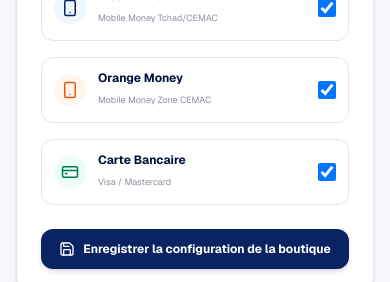
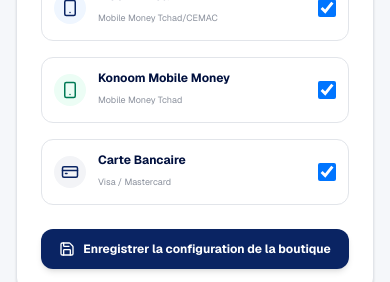
Before and after one commit to marcmahonte-art/innov-pay, a Next.js app in the folder frontend/: page /dashboard/boutique in a window 390 px wide. Shown: the part 940-1222 px from the top of the page. Built offline with nearby package versions, Linux system fonts and the light colour scheme; sample sign-in values are in the browser's storage.

Commit message:
feat: replace Orange Money with Konoom Mobile Money in frontend

```diff
--- a/frontend/src/app/dashboard/boutique/page.tsx
+++ b/frontend/src/app/dashboard/boutique/page.tsx
@@ -22,7 +22,7 @@ export default function BoutiquePage() {
   // Accepted payment methods
   const [acceptAirtel, setAcceptAirtel] = useState(true);
   const [acceptMoov, setAcceptMoov] = useState(true);
-  const [acceptOrange, setAcceptOrange] = useState(true);
+  const [acceptKonoom, setAcceptKonoom] = useState(true);
   const [acceptCard, setAcceptCard] = useState(true);
 
   // Products state (mock boutique products list)
@@ -54,12 +54,12 @@ export default function BoutiquePage() {
 
     const savedAirtel = localStorage.getItem('boutique_acceptAirtel');
     const savedMoov = localStorage.getItem('boutique_acceptMoov');
-    const savedOrange = localStorage.getItem('boutique_acceptOrange');
+    const savedKonoom = localStorage.getItem('boutique_acceptKonoom');
     const savedCard = localStorage.getItem('boutique_acceptCard');
 
     if (savedAirtel !== null) setAcceptAirtel(savedAirtel === 'true');
     if (savedMoov !== null) setAcceptMoov(savedMoov === 'true');
-    if (savedOrange !== null) setAcceptOrange(savedOrange === 'true');
+    if (savedKonoom !== null) setAcceptKonoom(savedKonoom === 'true');
     if (savedCard !== null) setAcceptCard(savedCard === 'true');
 
     const savedProducts = localStorage.getItem('boutique_products');
@@ -86,7 +86,7 @@ export default function BoutiquePage() {
 
       localStorage.setItem('boutique_acceptAirtel', String(acceptAirtel));
       localStorage.setItem('boutique_acceptMoov', String(acceptMoov));
-      localStorage.setItem('boutique_acceptOrange', String(acceptOrange));
+      localStorage.setItem('boutique_acceptKonoom', String(acceptKonoom));
       localStorage.setItem('boutique_acceptCard', String(acceptCard));
 
       localStorage.setItem('boutique_products', JSON.stringify(products));
@@ -252,7 +252,7 @@ export default function BoutiquePage() {
                   {/* Airtel Money Toggle */}
                   <div className="flex items-center justify-between p-3 border border-[#e2e5ea] rounded-xl hover:bg-slate-50 transition cursor-pointer">
                     <div className="flex items-center gap-3">
-                      <div className="w-8 h-8 rounded-full bg-orange-50 text-[#ea580c] flex items-center justify-center shrink-0">
+                      <div className="w-8 h-8 rounded-full bg-[#ea580c]/10 text-[#ea580c] flex items-center justify-center shrink-0">
                         <Smartphone className="h-4.5 w-4.5" />
                       </div>
                       <div>
@@ -287,21 +287,21 @@ export default function BoutiquePage() {
                     />
                   </div>
 
-                  {/* Orange Money Toggle */}
+                  {/* Konoom Money Toggle */}
                   <div className="flex items-center justify-between p-3 border border-[#e2e5ea] rounded-xl hover:bg-slate-50 transition cursor-pointer">
                     <div className="flex items-center gap-3">
-                      <div className="w-8 h-8 rounded-full bg-orange-50 text-[#ea580c] flex items-center justify-center shrink-0">
+                      <div className="w-8 h-8 rounded-full bg-emerald-50 text-emerald-700 flex items-center justify-center shrink-0">
                         <Smartphone className="h-4.5 w-4.5" />
                       </div>
                       <div>
-                        <span className="text-xs font-bold text-[#00103e] block">Orange Money</span>
-                        <span className="text-[9px] text-[#8b919d]">Mobile Money Zone CEMAC</span>
+                        <span className="text-xs font-bold text-[#00103e] block">Konoom Mobile Money</span>
+                        <span className="text-[9px] text-[#8b919d]">Mobile Money Tchad</span>
                       </div>
                     </div>
                     <input
                       type="checkbox"
-                      checked={acceptOrange}
-                      onChange={(e) => setAcceptOrange(e.target.checked)}
+                      checked={acceptKonoom}
+                      onChange={(e) => setAcceptKonoom(e.target.checked)}
                       className="rounded border-[#e2e5ea] text-[#0a2463] focus:ring-[#0a2463] h-4.5 w-4.5 cursor-pointer"
                     />
                   </div>
@@ -309,7 +309,7 @@ export default function BoutiquePage() {
                   {/* Card Toggle */}
                   <div className="flex items-center justify-between p-3 border border-[#e2e5ea] rounded-xl hover:bg-slate-50 transition cursor-pointer">
                     <div className="flex items-center gap-3">
-                      <div className="w-8 h-8 rounded-full bg-emerald-50 text-emerald-700 flex items-center justify-center shrink-0">
+                      <div className="w-8 h-8 rounded-full bg-[#0a2463]/5 text-[#0a2463] flex items-center justify-center shrink-0">
                         <CreditCard className="h-4.5 w-4.5" />
                       </div>
                       <div>
@@ -490,7 +490,7 @@ export default function BoutiquePage() {
                         {acceptAirtel && (
                           <div className="flex items-center justify-between p-2.5 bg-white border border-[#0a2463] rounded-xl shadow-sm cursor-pointer hover:bg-slate-50/50">
                             <div className="flex items-center gap-2.5">
-                              <div className="w-7 h-7 rounded-full bg-orange-50 text-[#ea580c] flex items-center justify-center text-xs">
+                              <div className="w-7 h-7 rounded-full bg-[#ea580c]/10 text-[#ea580c] flex items-center justify-center text-xs">
                                 🇹🇩
                               </div>
                               <span className="text-xs font-bold text-slate-800">Airtel Money Tchad</span>
@@ -513,13 +513,13 @@ export default function BoutiquePage() {
                           </div>
                         )}
 
-                        {acceptOrange && (
+                        {acceptKonoom && (
                           <div className="flex items-center justify-between p-2.5 bg-white border border-[#e2e5ea] rounded-xl cursor-pointer hover:bg-slate-50/50">
                             <div className="flex items-center gap-2.5">
-                              <div className="w-7 h-7 rounded-full bg-orange-50 text-[#ea580c] flex items-center justify-center text-xs">
-                                🇨🇲
+                              <div className="w-7 h-7 rounded-full bg-emerald-50 text-emerald-700 flex items-center justify-center">
+                                <Smartphone className="h-4 w-4" />
                               </div>
-                              <span className="text-xs font-semibold text-slate-800">Orange Money</span>
+                              <span className="text-xs font-semibold text-slate-800">Konoom Mobile Money</span>
                             </div>
                             <div className="h-4 w-4 rounded-full border border-slate-300" />
                           </div>
@@ -528,7 +528,7 @@ export default function BoutiquePage() {
                         {acceptCard && (
                           <div className="flex items-center justify-between p-2.5 bg-white border border-[#e2e5ea] rounded-xl cursor-pointer hover:bg-slate-50/50">
                             <div className="flex items-center gap-2.5">
-                              <div className="w-7 h-7 rounded-full bg-emerald-50 text-emerald-700 flex items-center justify-center">
+                              <div className="w-7 h-7 rounded-full bg-[#0a2463]/5 text-[#0a2463] flex items-center justify-center">
                                 <CreditCard className="h-4 w-4" />
                               </div>
                               <span className="text-xs font-semibold text-slate-800">Carte de crédit (Visa, Mastercard)</span>
@@ -537,7 +537,7 @@ export default function BoutiquePage() {
                           </div>
                         )}
 
-                        {!acceptAirtel && !acceptMoov && !acceptOrange && !acceptCard && (
+                        {!acceptAirtel && !acceptMoov && !acceptKonoom && !acceptCard && (
                           <p className="text-[10px] text-rose-600 italic">Aucune méthode de paiement activée pour le moment.</p>
                         )}
 
--- a/frontend/src/app/dashboard/payouts/single/page.tsx
+++ b/frontend/src/app/dashboard/payouts/single/page.tsx
@@ -51,7 +51,7 @@ export default function PayoutsPage() {
         recipientPhone: phone.startsWith('+235') ? phone : `+235${phone}`,
         recipientName: 'Destinataire Unique',
         amount: parseFloat(singleAmount),
-        provider: `${operator.toUpperCase()}_MONEY`,
+        provider: operator.toLowerCase(),
       }];
 
       // 1. Create bulk payout draft
@@ -177,7 +177,7 @@ export default function PayoutsPage() {
                     <div className="space-y-2">
                       <label className="text-xs font-bold text-[#5c6470] uppercase tracking-wider block">Opérateur / Canal</label>
                       <div className="grid grid-cols-4 gap-2">
-                        {['AIRTEL', 'MOOV', 'ORANGE', 'VISA'].map((op) => (
+                        {['AIRTEL', 'MOOV', 'KONOOM', 'VISA'].map((op) => (
                           <button
                             key={op}
                             type="button"
@@ -189,7 +189,7 @@ export default function PayoutsPage() {
                             }`}
                           >
                             <Smartphone className="h-5 w-5" />
-                            <span className="text-[10px] font-bold mt-1 capitalize">{op.toLowerCase()}</span>
+                            <span className="text-[10px] font-bold mt-1 uppercase">{op === 'KONOOM' ? 'Konoom Money' : op.toLowerCase()}</span>
                           </button>
                         ))}
                       </div>
--- a/frontend/src/app/dashboard/topup/page.tsx
+++ b/frontend/src/app/dashboard/topup/page.tsx
@@ -160,7 +160,7 @@ export default function TopUpPage() {
                       </div>
                       <div>
                         <p className="text-xs font-bold text-[#00103e]">Mobile Money</p>
-                        <p className="text-[10px] text-[#8b919d] mt-0.5">Airtel, Moov, Orange</p>
+                        <p className="text-[10px] text-[#8b919d] mt-0.5">Airtel, Moov, Konoom Mobile Money</p>
                       </div>
                       {method === 'momo' && (
                         <div className="absolute top-2 right-2 text-[#0a2463]">
@@ -240,7 +240,7 @@ export default function TopUpPage() {
                           >
                             <option>Airtel Tchad</option>
                             <option>Moov Africa</option>
-                            <option>Orange Money</option>
+                            <option>Konoom Mobile Money</option>
                           </select>
                         </div>
                       </div>
```
